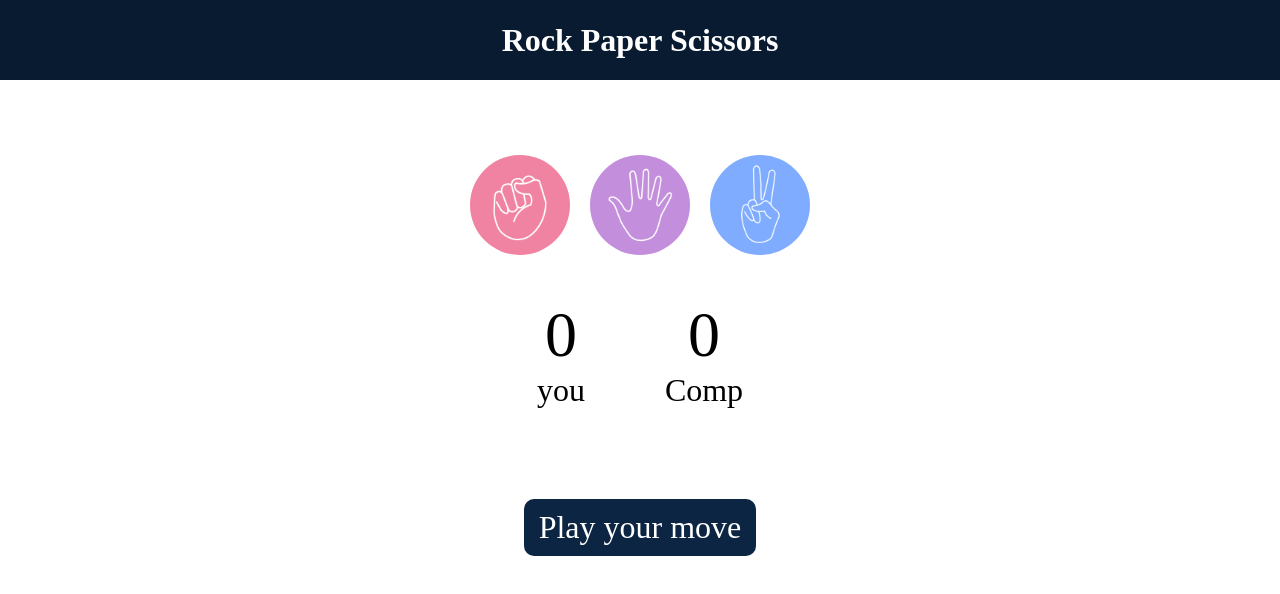
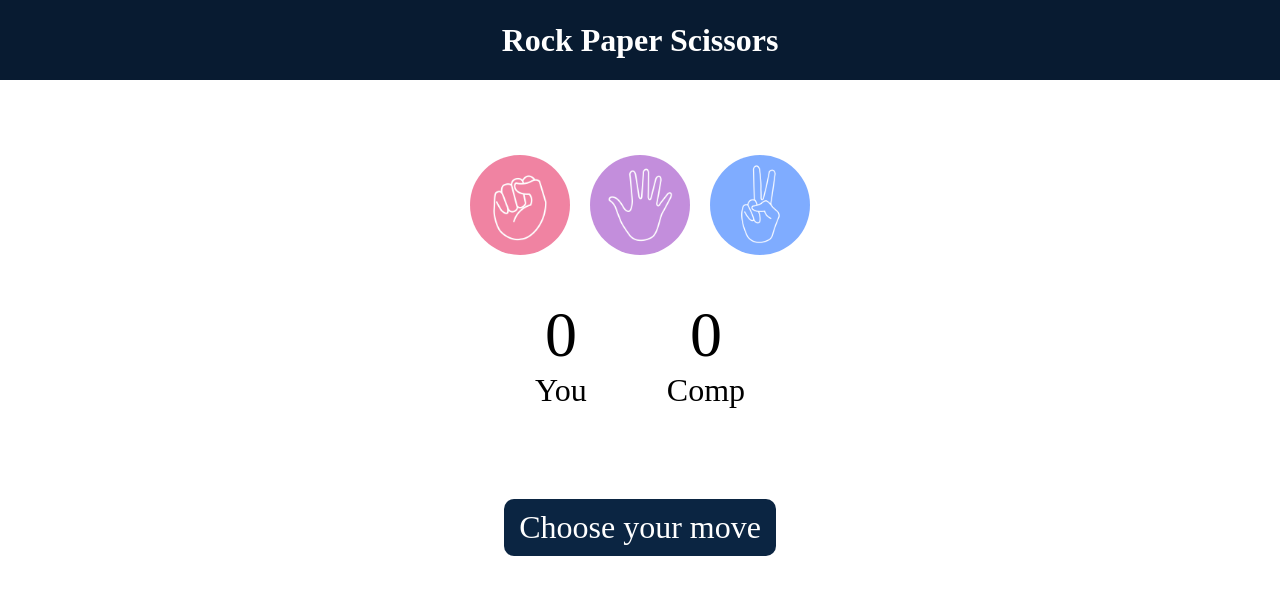
Before and after one commit to manishkumar58062-ctrl/Build-a-game-Rock-Paper-scissor-, a plain HTML site: page index.html in a window 1280 px wide. Drawn offline with Linux system fonts and the light colour scheme.

Commit message:
Update index.html

```diff
--- a/index.html
+++ b/index.html
@@ -23,7 +23,7 @@
     <div class="score-board">
         <div class="score">
             <p id ="user-score">0</p>
-            <p>you</p>
+            <p>You</p>
         </div>
          <div class="score">
             <p id ="Comp-score">0</p>
@@ -32,7 +32,7 @@
     </div>
 
     <div class="msg-container">
-        <p id="msg">Play your move</p>
+        <p id="msg">Choose your move</p>
     </div>
 
     <script src="script.js"></script>
```
